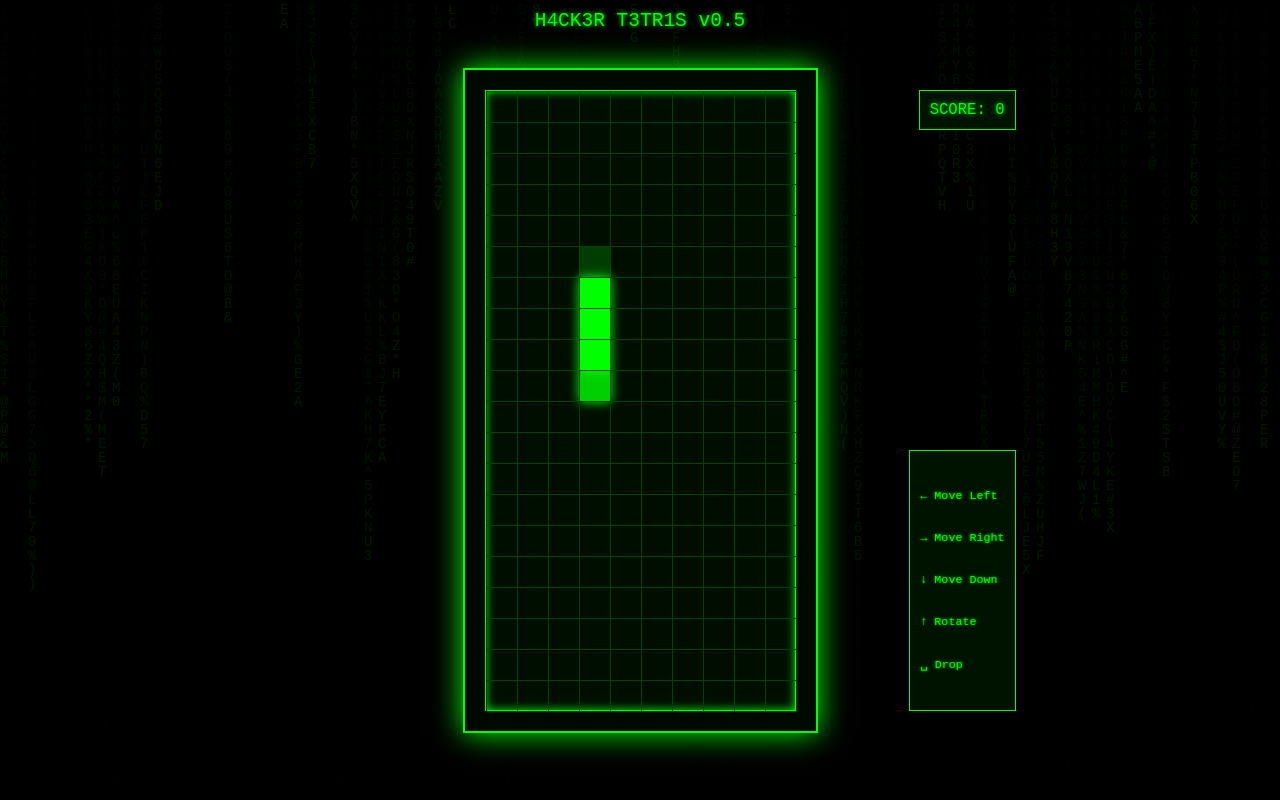
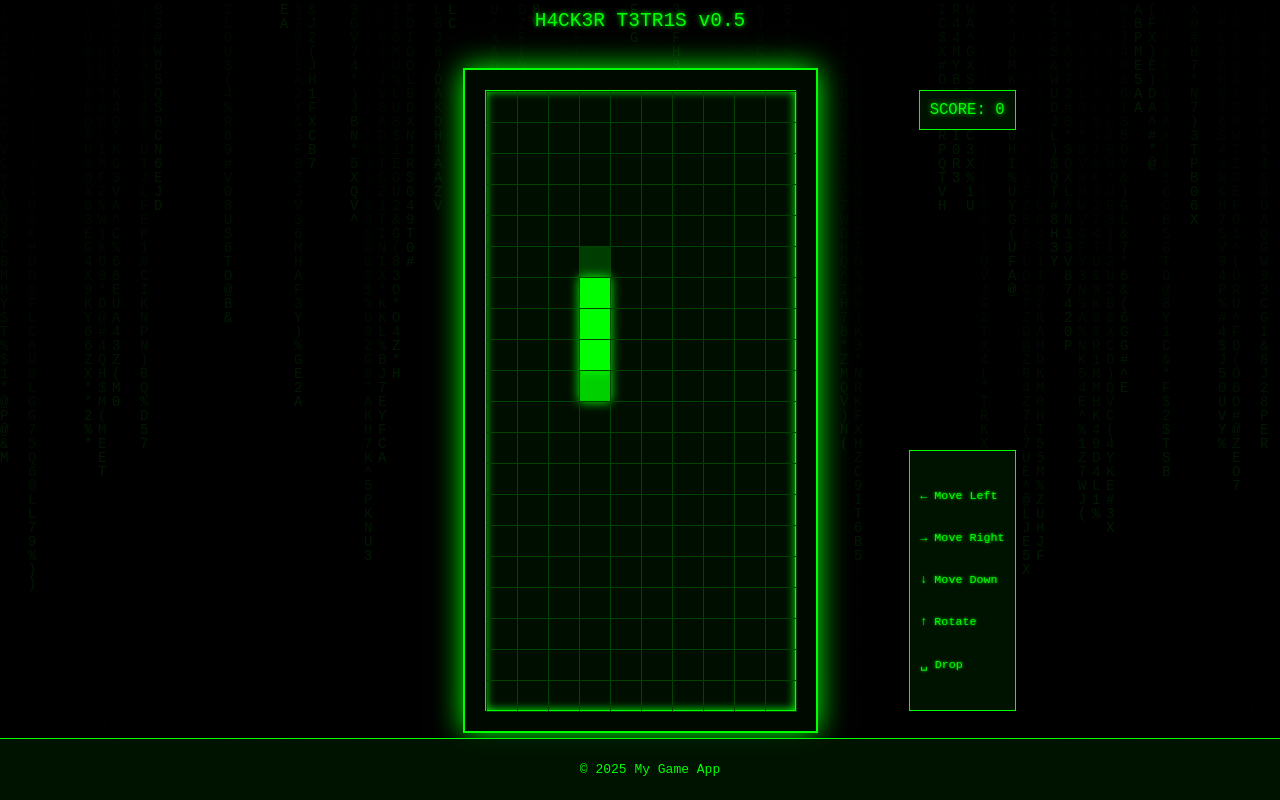
Before and after one commit to vmyazin/cline-play, a website: page game/index.html in a window 1280 px wide. Drawn offline with Linux system fonts and the light colour scheme.

Commit message:
Add a footer

```diff
--- a/game/index.html
+++ b/game/index.html
@@ -173,6 +173,18 @@
             white-space: pre;
             font-family: monospace;
         }
+    footer {
+        position: absolute;
+        bottom: 0;
+        left: 0;
+        width: 100%;
+        background-color: rgba(0, 20, 0, 0.9);
+        color: #00ff00;
+        text-align: center;
+        padding: 10px;
+        font-family: monospace;
+        border-top: 1px solid #00ff00;
+    }
     </style>
 </head>
 <body>
@@ -192,6 +204,9 @@
 │SYSTEM BREACH│
 └─────────────┘</div>
     </div>
+    <footer>
+        <p>&copy; 2025 My Game App</p>
+    </footer>
 
     <script>
         // Previous JavaScript remains exactly the same
```
